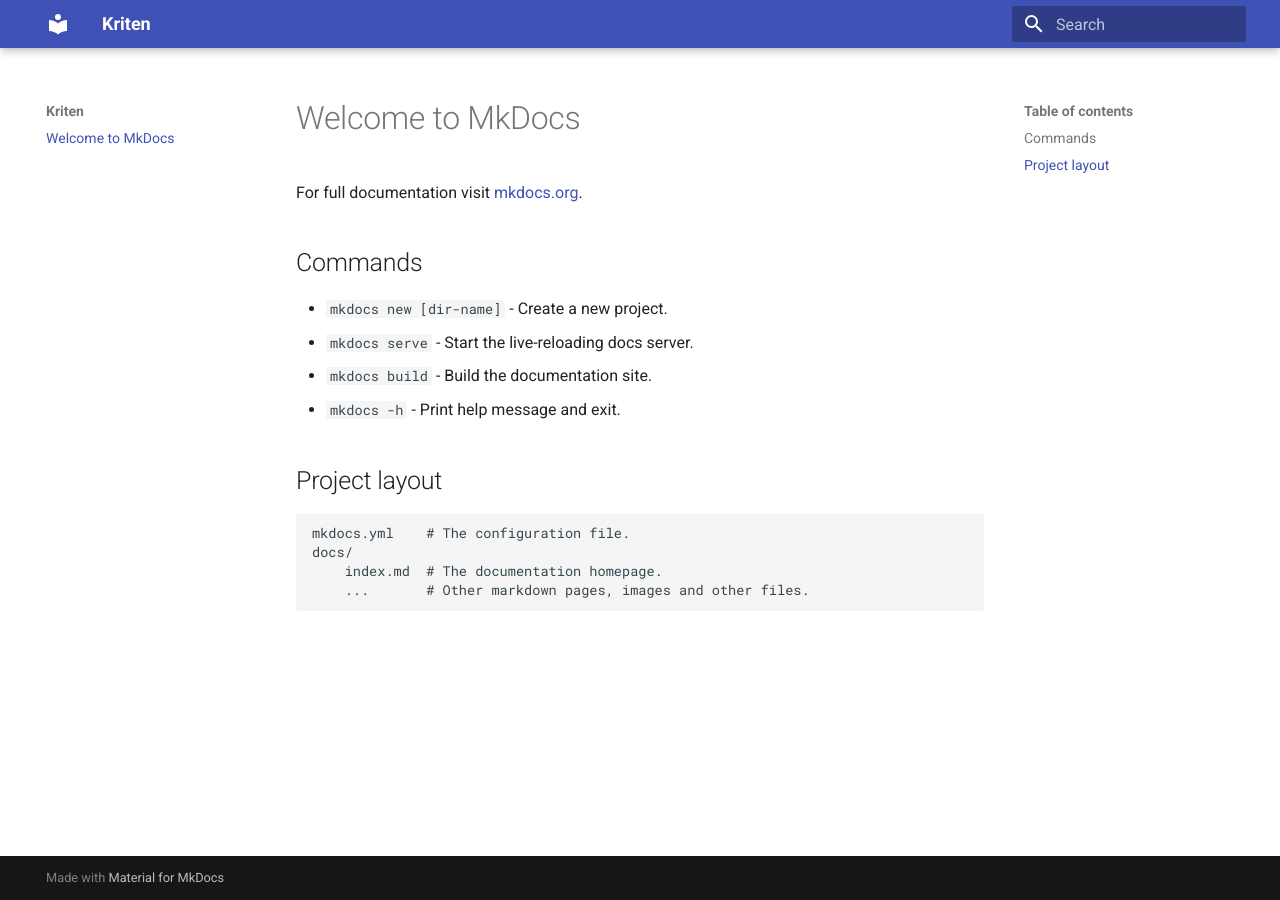
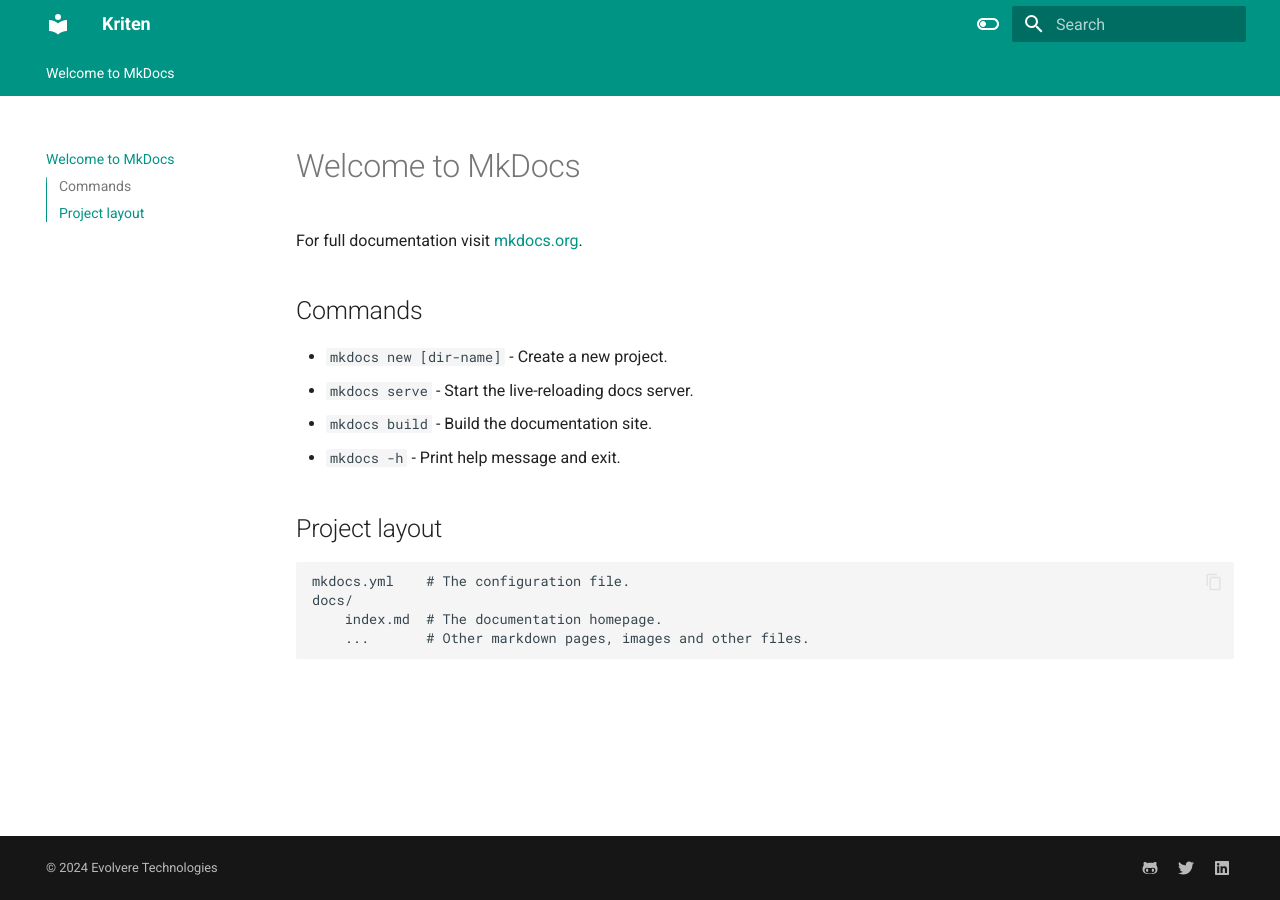
Before and after one commit to kriten-io/kriten-docs, an MkDocs documentation site: the page built from docs/index.md, in a window 1280 px wide. Built offline with MkDocs 1.6.1 and Material for MkDocs 9.7.7, drawn with Linux system fonts in a browser that asks for light colours.

Commit message:
mkdocs config improved

```diff
--- a/mkdocs.yml
+++ b/mkdocs.yml
@@ -1,3 +1,40 @@
 site_name: Kriten
 theme:
   name: material
+  features:
+    - navigation.tabs
+    - navigation.sections
+    - toc.integrate
+    - navigation.top
+    - search.suggest
+    - search.highlight
+    - content.tabs.link
+    - content.code.annotation
+    - content.code.copy
+  language: en
+  palette:
+    - scheme: default
+      toggle:
+        icon: material/toggle-switch-off-outline
+        name: Switch to dark mode
+      primary: teal
+      accent: purple
+    - scheme: slate
+      toggle:
+        icon: material/toggle-switch
+        name: Switch to light mode
+      primary: teal
+      accent: lime
+
+extra:
+  generator: false
+  social:
+    - icon: fontawesome/brands/github-alt
+      link: https://github.com/kriten-io
+    - icon: fontawesome/brands/twitter
+      link: https://twitter.com/EvolvereDevOps
+    - icon: fontawesome/brands/linkedin
+      link: https://www.linkedin.com/company/evolvere-technologies
+
+copyright: |
+  &copy; 2024 <a href="https://github.com/kriten-io"  target="_blank" rel="noopener">Evolvere Technologies</a>
```
